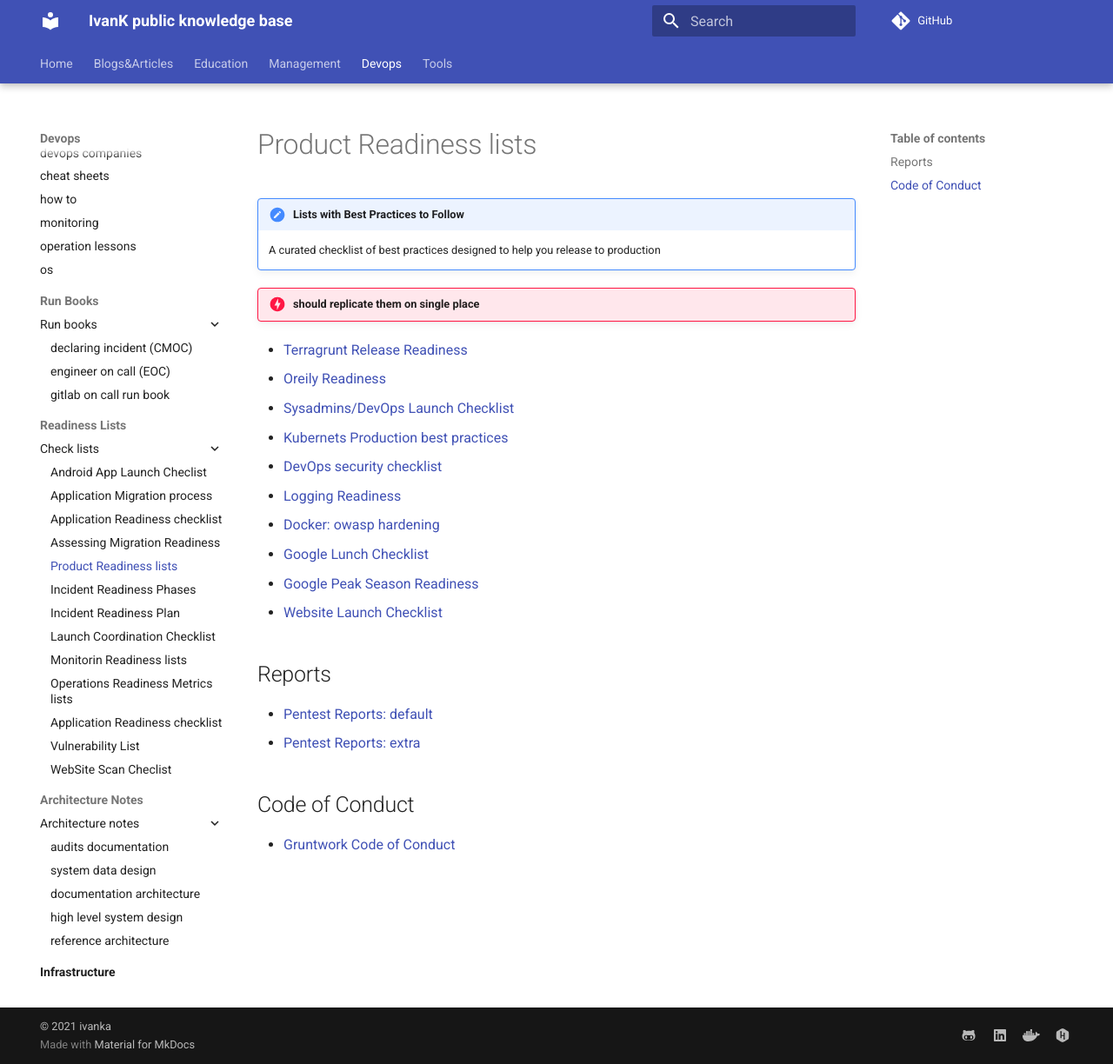
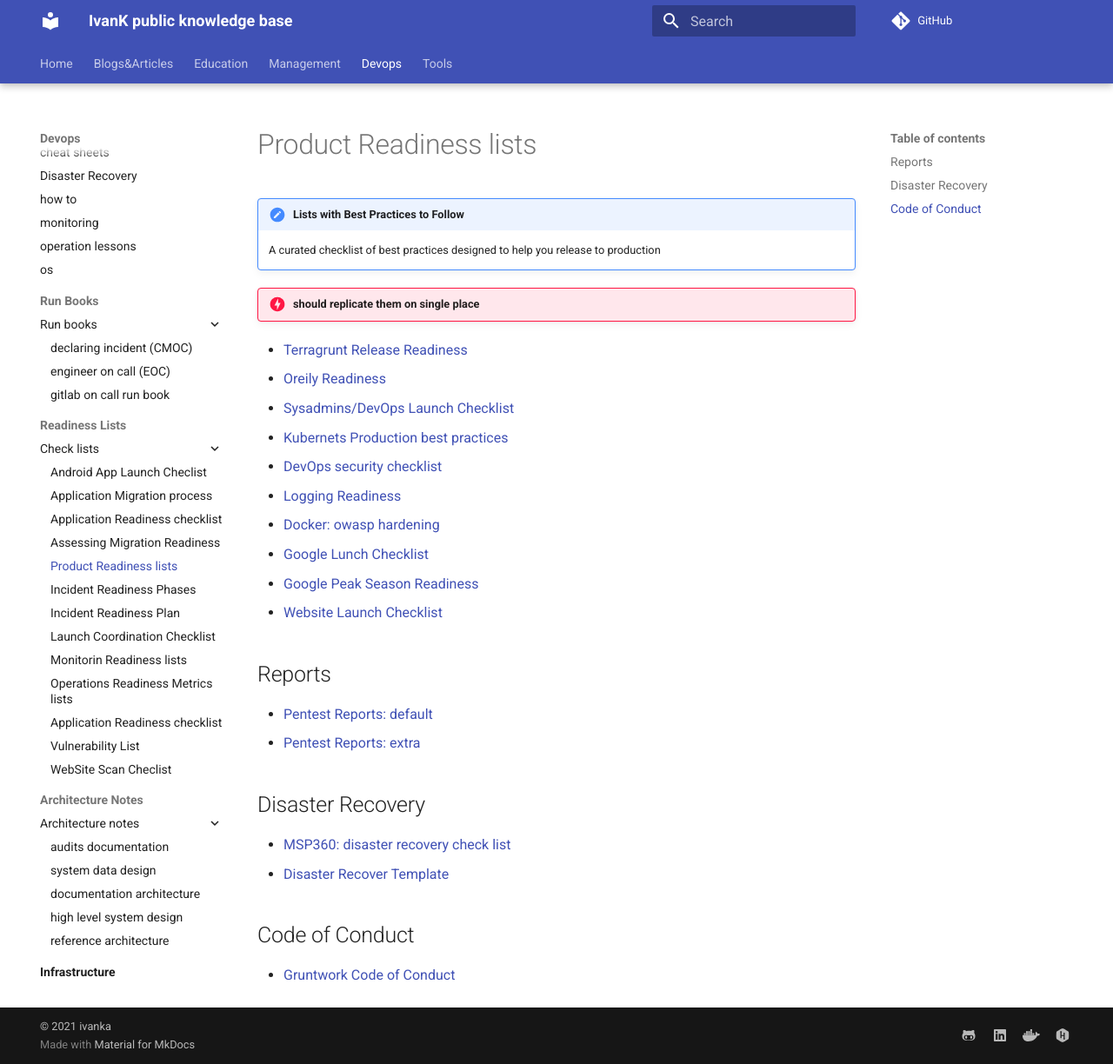
Before and after one commit to ivankatliarchuk/knowledge-base, an MkDocs documentation site: the page built from docs/devops/check-lists/check-lists.md, in a window 1280 px wide and 1224 px high. Shown: the whole window at 87% size. Built offline with MkDocs 1.6.1 and Material for MkDocs 9.7.7, drawn with Linux system fonts in a browser that asks for light colours; comment, search, counter and statistics services are not loaded.

Commit message:
disaster recovery

```diff
--- a/docs/devops/check-lists/check-lists.md
+++ b/docs/devops/check-lists/check-lists.md
@@ -29,6 +29,11 @@ published: true
 - [Pentest Reports: default](https://github.com/juliocesarfort/public-pentesting-reports)
 - [Pentest Reports: extra](https://github.com/ik-infrastructure-testing/TCM-Security-Sample-Pentest-Report)
 
+## Disaster Recovery
+
+- [MSP360: disaster recovery check list](https://www.msp360.com/resources/blog/disaster-recovery-plan-checklist/)
+- [Disaster Recover Template](https://www.evolveip.net/disaster-recovery-plan-template)
+
 ## Code of Conduct
 
 - [Gruntwork Code of Conduct][gruntwork-toc]{:target=_blank}
```
Also changed, not shown: docs/devops/distaster-recovery.md (added, +14 -0 lines), docs/tools/pentest.md (+1 -0 lines).
